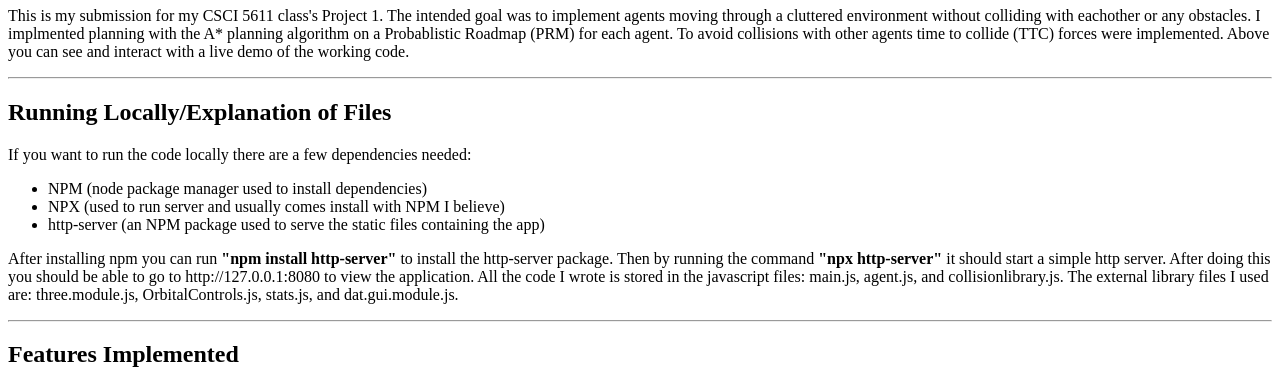
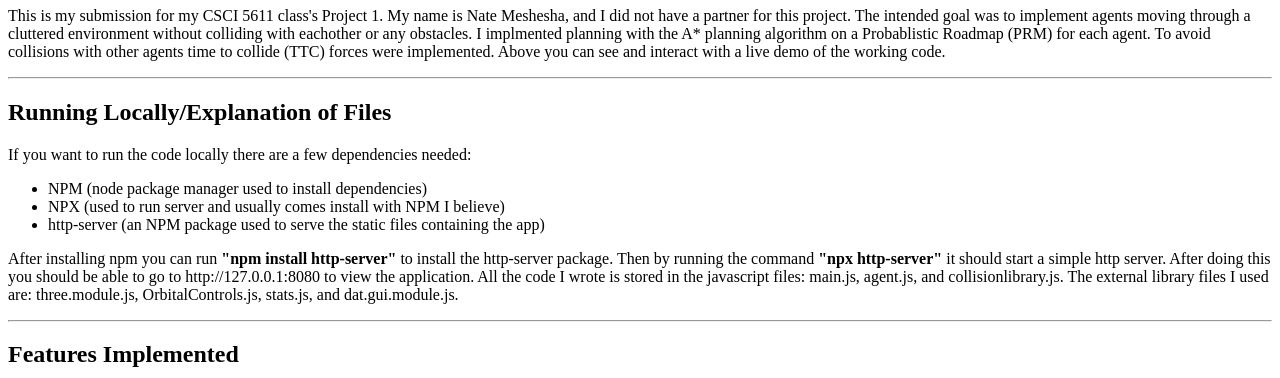
Before and after one commit to natelearnscode/AgentPlanningSimulation, a website with bundled scripts: page index.html in a window 1280 px wide. Shown: the part 722-1100 px from the top of the page. Built offline with nearby package versions, Linux system fonts and the light colour scheme.

Commit message:
adding name

```diff
--- a/index.html
+++ b/index.html
@@ -27,7 +27,7 @@
 		</p>
 		<hr>
 		<h1>Welcome</h1>
-		<p>This is my submission for my CSCI 5611 class's Project 1. The intended goal was to implement agents moving through a cluttered environment without colliding with eachother or any obstacles. I implmented planning with the A* planning algorithm on a Probablistic Roadmap (PRM) for each agent. To avoid collisions with other agents time to collide (TTC) forces were implemented. Above you can see and interact with a live demo of the working code.</p>
+		<p>This is my submission for my CSCI 5611 class's Project 1. My name is Nate Meshesha, and I did not have a partner for this project. The intended goal was to implement agents moving through a cluttered environment without colliding with eachother or any obstacles. I implmented planning with the A* planning algorithm on a Probablistic Roadmap (PRM) for each agent. To avoid collisions with other agents time to collide (TTC) forces were implemented. Above you can see and interact with a live demo of the working code.</p>
 		<hr>
 		<h2>Running Locally/Explanation of Files</h2>
 		<p>
```
